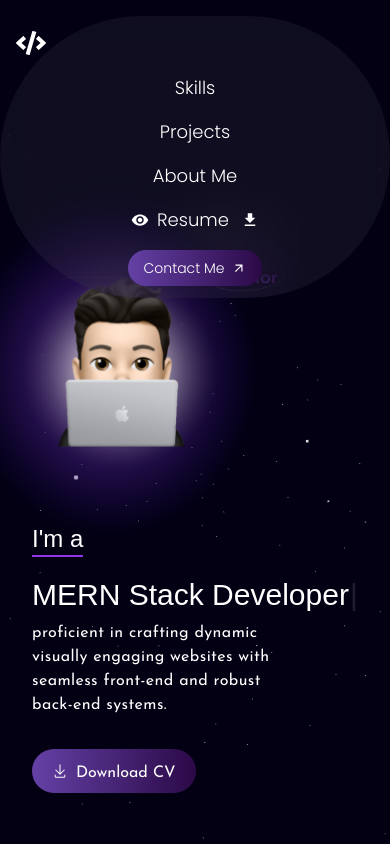
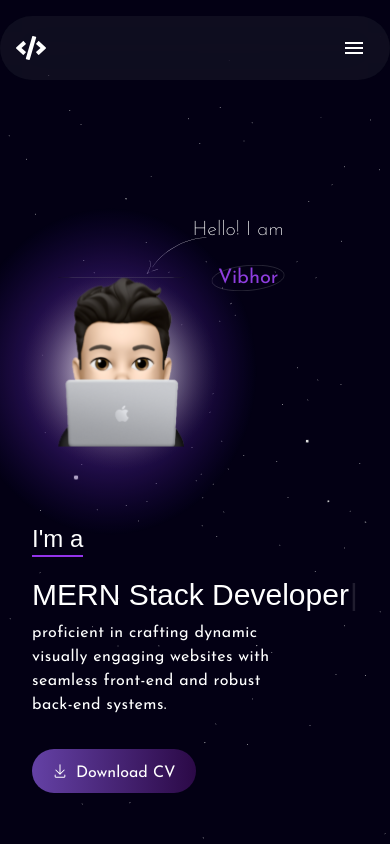
Before and after one commit to vibhor121/portfolio-abc, a React (Vite) app: page / in a window 390 px wide. Shown: the top 844 px of the page. Built offline with nearby package versions, Linux system fonts and the light colour scheme; a web font is replaced by a local one.

Commit message:
feat: make navbar fixed and enhance Download CV button functionality
- Make navbar fixed positioned with proper centering
- Add dual functionality to Download CV button: download file and open in new tab
- Improve user experience with simultaneous download and view actions

```diff
--- a/src/Components/Hero.jsx
+++ b/src/Components/Hero.jsx
@@ -7,6 +7,19 @@ import { motion } from "framer-motion";
 import Typed from "./Typed";
 
 const Hero = () => {
+  const handleDownloadCV = () => {
+    // Open CV in new tab for viewing
+    window.open('/vibhor_resume.pdf', '_blank', 'noopener,noreferrer');
+
+    // Create a temporary link to trigger download
+    const link = document.createElement('a');
+    link.href = '/vibhor_resume.pdf';
+    link.download = 'vibhor_resume.pdf';
+    document.body.appendChild(link);
+    link.click();
+    document.body.removeChild(link);
+  };
+
   return (
     <>
       <div className="md:flex md:w-[90%] md:items-center md:justify-between mt-16">
@@ -109,11 +122,6 @@ const Hero = () => {
               >
                 proficient in crafting dynamic visually engaging websites with seamless front-end and robust back-end systems.
               </motion.h1>
-              <a
-                href="/vibhor_resume.pdf"
-                download={"vibhor_resume.pdf"}
-                target="_blank"
-              >
               <motion.div
                 className="rounded-full w-fit flex items-center py-2 px-5 mt-8 gap-2 btn-grad cursor-pointer"
                 initial={{ opacity: 0, y: 20 }}
@@ -124,13 +132,13 @@ const Hero = () => {
                   type: "spring",
                   stiffness: 150,
                 }}
+                onClick={handleDownloadCV}
               >
                 <GoDownload className="text-white" />
                 <span className="text-white josefin-sans-font mt-1">
                   Download CV
                 </span>
               </motion.div>
-              </a>
             </div>
           </div>
         </div>
--- a/src/Components/Navbar.jsx
+++ b/src/Components/Navbar.jsx
@@ -1,12 +1,46 @@
-import React from "react";
+import React, { useState, useEffect } from "react";
 import { FaCode } from "react-icons/fa";
-import { MdArrowOutward, MdDownload, MdVisibility } from "react-icons/md";
+import { MdArrowOutward, MdDownload, MdVisibility, MdMenu, MdClose } from "react-icons/md";
 
 const Navbar = () => {
+  const [isMobileMenuOpen, setIsMobileMenuOpen] = useState(false);
+
+  const toggleMobileMenu = () => {
+    setIsMobileMenuOpen(!isMobileMenuOpen);
+  };
+
+  const closeMobileMenu = () => {
+    setIsMobileMenuOpen(false);
+  };
+
+  // Close mobile menu when clicking outside or on escape key
+  useEffect(() => {
+    const handleClickOutside = (event) => {
+      if (isMobileMenuOpen && !event.target.closest('.mobile-menu-container')) {
+        closeMobileMenu();
+      }
+    };
+
+    const handleEscapeKey = (event) => {
+      if (event.key === 'Escape' && isMobileMenuOpen) {
+        closeMobileMenu();
+      }
+    };
+
+    if (isMobileMenuOpen) {
+      document.addEventListener('mousedown', handleClickOutside);
+      document.addEventListener('keydown', handleEscapeKey);
+    }
+
+    return () => {
+      document.removeEventListener('mousedown', handleClickOutside);
+      document.removeEventListener('keydown', handleEscapeKey);
+    };
+  }, [isMobileMenuOpen]);
 
   return (
     <div className="nvr pt-4">
-      <div className="z-50 poppins-regular backdrop-blur-xl px-4 sm:px-10 py-3 bg-white/5 text-white w-full mx-auto rounded-full absolute sm:relative sm:top-0 sm:z-auto">
+      <div className="z-50 poppins-regular backdrop-blur-xl px-4 sm:px-10 py-3 bg-white/5 text-white w-full mx-auto rounded-full fixed top-4 left-1/2 transform -translate-x-1/2">
         {/* Desktop Layout */}
         <div className="hidden sm:flex items-center justify-between">
           <a
@@ -68,34 +102,52 @@ const Navbar = () => {
         </div>
 
         {/* Mobile Layout */}
-        <div className="sm:hidden">
-          {/* Mobile Header */}
-          <div className="flex items-center justify-between mb-4">
+        <div className="sm:hidden mobile-menu-container">
+          {/* Mobile Header with Hamburger */}
+          <div className="flex items-center justify-between">
             <a
               href="#"
               className="cursor-pointer hover:text-purple-400 transition duration-300"
+              onClick={closeMobileMenu}
             >
               <FaCode className="text-3xl" />
             </a>
+            <button
+              onClick={toggleMobileMenu}
+              className="text-white hover:text-purple-400 transition duration-300 p-2"
+              aria-label="Toggle mobile menu"
+            >
+              {isMobileMenuOpen ? (
+                <MdClose className="text-2xl" />
+              ) : (
+                <MdMenu className="text-2xl" />
+              )}
+            </button>
           </div>
 
-          {/* Mobile Navigation Items - Always Visible Vertical Layout */}
-          <div className="flex flex-col items-center space-y-4">
+          {/* Mobile Navigation Menu - Slide Down Animation */}
+          <div className={`overflow-hidden transition-all duration-300 ease-in-out ${
+            isMobileMenuOpen ? 'max-h-96 opacity-100 mt-4' : 'max-h-0 opacity-0'
+          }`}>
+            <div className="flex flex-col items-center space-y-4 pb-4">
               <a
                 href="#skills"
                 className="cursor-pointer hover:text-purple-400 transition duration-300 text-lg font-light"
+                onClick={closeMobileMenu}
               >
                 Skills
               </a>
               <a
                 href="#projects"
                 className="cursor-pointer hover:text-purple-400 transition duration-300 text-lg font-light"
+                onClick={closeMobileMenu}
               >
                 Projects
               </a>
               <a
                 href="#about"
                 className="cursor-pointer hover:text-purple-400 transition duration-300 text-lg font-light"
+                onClick={closeMobileMenu}
               >
                 About Me
               </a>
@@ -106,6 +158,7 @@ const Navbar = () => {
                   rel="noopener noreferrer"
                   className="cursor-pointer hover:text-purple-400 transition duration-300 text-lg font-light flex items-center gap-2"
                   title="View Resume"
+                  onClick={closeMobileMenu}
                 >
                   <MdVisibility className="text-lg" />
                   Resume
@@ -115,11 +168,12 @@ const Navbar = () => {
                   download="vibhor_resume.pdf"
                   className="cursor-pointer hover:text-purple-400 transition duration-300"
                   title="Download Resume"
+                  onClick={closeMobileMenu}
                 >
                   <MdDownload className="text-lg" />
                 </a>
               </div>
-            <a href="#contact" className="mt-2">
+              <a href="#contact" className="mt-2" onClick={closeMobileMenu}>
                 <button className="flex items-center gap-2 text-sm btn-grad text-white px-4 py-2 rounded-full font-light transition duration-300">
                   Contact Me{" "}
                   <span>
@@ -130,6 +184,7 @@ const Navbar = () => {
             </div>
           </div>
         </div>
+      </div>
 
     </div>
   );
```
Lines whose indentation alone changed are shown as unchanged.
